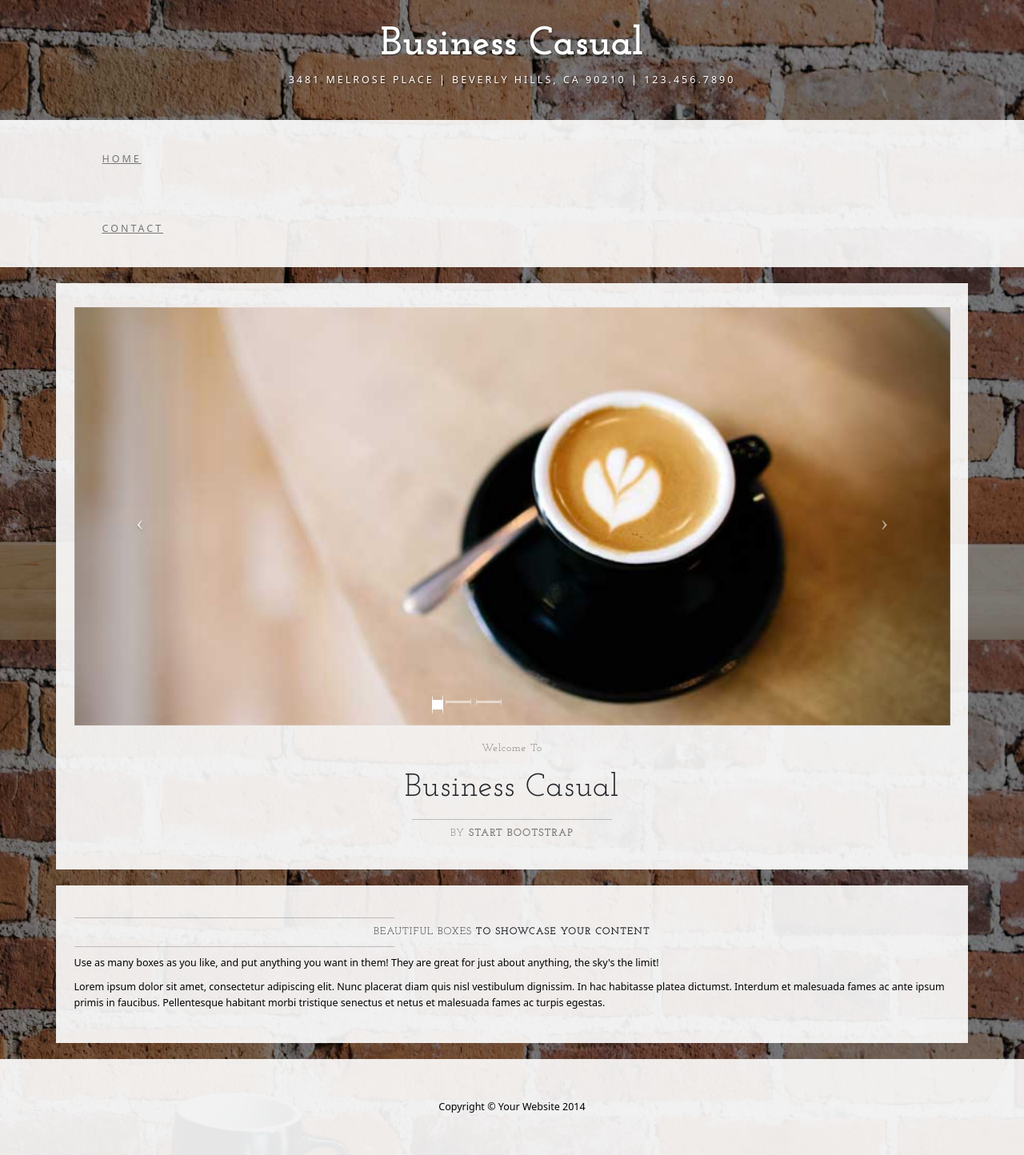
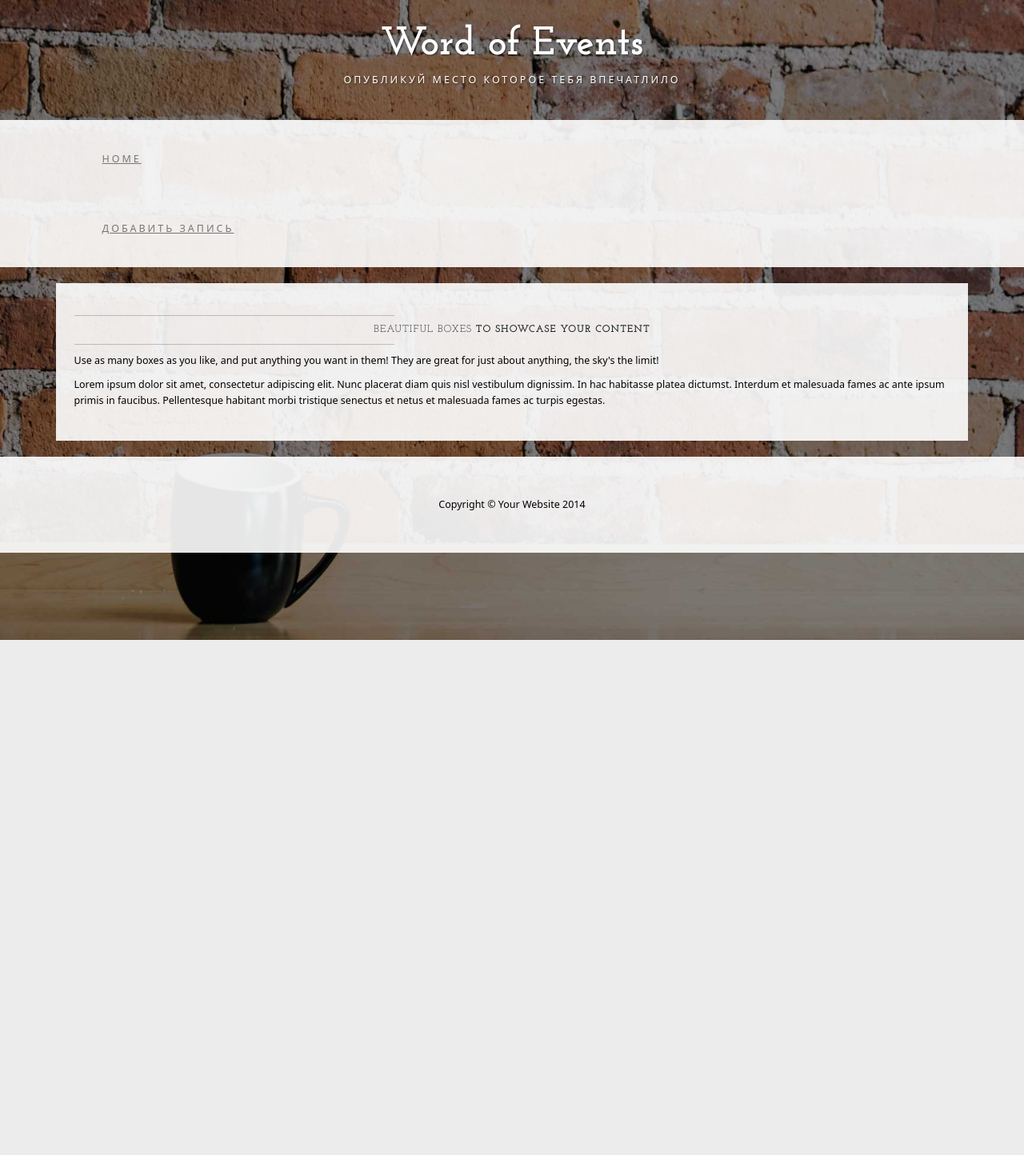
Before and after one commit to RowdyKGZ/World_of_Events, a Django app: page /posts/ in a window 1280 px wide. Shown: the whole page at 80% size. After the commit the page ends 800 px from the top, so only its background shows below. Run offline with Django 3.2, Linux system fonts and the light colour scheme; data that the repository does not hold is empty; some libraries are stand-ins or nearby versions.

Commit message:
завершил регистрацию и добавил урл до домашней страницы

```diff
--- a/posts/models.py
+++ b/posts/models.py
@@ -1,5 +1,6 @@
 from django.contrib.auth import get_user_model
 from django.db import models
+from django.urls import reverse
 from django.utils import timezone
 
 USER = get_user_model()
@@ -24,6 +25,9 @@ class Post(models.Model):
     def __str__(self):
         return self.title
 
+    def get_absolute_url(self):
+        return reverse('post_list_view')
+
 
 class Tag(models.Model):
     """Модель хэш-тегов"""
--- a/posts/urls.py
+++ b/posts/urls.py
@@ -1,8 +1,16 @@
+from django.conf import settings
 from django.urls import path, include
+from django.conf.urls.static import static
 
-from .views import PostListView, PostDetailView
+from .views import PostListView, PostDetailView, PostCreateView, PostUpdateView
 
 urlpatterns = [
     path('', PostListView.as_view(), name='post_list_view'),
+    path('create/', PostCreateView.as_view(), name='post_create_url'),
     path('<str:slug>/', PostDetailView.as_view(), name='post_detail_view'),
+    path('<int:id/edit/', PostUpdateView.as_view(), name='post_edit_view'),
 ]
+
+if settings.DEBUG:
+    urlpatterns += static(settings.STATIC_URL, document_root=settings.STATIC_ROOT)
+    urlpatterns += static(settings.MEDIA_URL, document_root=settings.MEDIA_ROOT)
--- a/posts/views.py
+++ b/posts/views.py
@@ -1,7 +1,8 @@
-from django.shortcuts import render, get_object_or_404
-from django.views.generic import ListView, DetailView
+from django.views import View
+from django.views.generic import ListView, CreateView, UpdateView, DetailView
 
-from .models import Post
+from posts.models import Post
+from posts.utils import ObjectDetailMixin
 
 
 class PostListView(ListView):
@@ -14,5 +15,18 @@ class PostListView(ListView):
 class PostDetailView(DetailView):
     """Детали постов"""
     model = Post
+    template_name = 'posts/post_detail_view.html'
     context_object_name = 'post'
-    template_name = "posts/post_detail_view.html"
+
+
+class PostCreateView(CreateView):
+    model = Post
+    template_name = 'posts/post_create_form.html'
+    context_object_name = 'post'
+    fields = ['title', 'author', 'body', 'slug', 'author', 'image']
+
+
+class PostUpdateView(UpdateView): # Новый класс
+    model = Post
+    template_name = 'post_edit_form.html'
+    fields = ['title', 'author', 'body', 'slug', 'author', 'image']
--- a/templates/base.html
+++ b/templates/base.html
@@ -10,7 +10,7 @@
     <meta name="description" content="">
     <meta name="author" content="">
 
-    <title>Business Casual - Start Bootstrap Theme</title>
+    <title>Word of Events</title>
 
     <!-- Bootstrap Core CSS -->
     <link href="{% static 'css/bootstrap.min.css' %}" rel="stylesheet">
@@ -40,8 +40,8 @@
 
 <body>
 
-    <div class="brand">Business Casual</div>
-    <div class="address-bar">3481 Melrose Place | Beverly Hills, CA 90210 | 123.456.7890</div>
+    <div class="brand">Word of Events</div>
+    <div class="address-bar">Опубликуй место которое тебя впечатлило</div>
 
     <!-- Navigation -->
     <nav class="navbar navbar-default" role="navigation">
@@ -61,10 +61,10 @@
             <div class="collapse navbar-collapse" id="bs-example-navbar-collapse-1">
                 <ul class="nav navbar-nav">
                     <li>
-                        <a href="index.html">Home</a>
+                        <a href="{% url 'post_list_view' %}">Home</a>
                     </li>
                     <li>
-                        <a href="contact.html">Contact</a>
+                        <a href="{% url 'post_create_url' %}">Добавить запись</a>
                     </li>
                 </ul>
             </div>
@@ -74,52 +74,6 @@
     </nav>
 
     <div class="container">
-
-        <div class="row">
-            <div class="box">
-                <div class="col-lg-12 text-center">
-                    <div id="carousel-example-generic" class="carousel slide">
-                        <!-- Indicators -->
-                        <ol class="carousel-indicators hidden-xs">
-                            <li data-target="#carousel-example-generic" data-slide-to="0" class="active"></li>
-                            <li data-target="#carousel-example-generic" data-slide-to="1"></li>
-                            <li data-target="#carousel-example-generic" data-slide-to="2"></li>
-                        </ol>
-
-                        <!-- Wrapper for slides -->
-                        <div class="carousel-inner">
-                            <div class="item active">
-                                <img class="img-responsive img-full" src="img/slide-1.jpg" alt="">
-                            </div>
-                            <div class="item">
-                                <img class="img-responsive img-full" src="img/slide-2.jpg" alt="">
-                            </div>
-                            <div class="item">
-                                <img class="img-responsive img-full" src="img/slide-3.jpg" alt="">
-                            </div>
-                        </div>
-
-                        <!-- Controls -->
-                        <a class="left carousel-control" href="#carousel-example-generic" data-slide="prev">
-                            <span class="icon-prev"></span>
-                        </a>
-                        <a class="right carousel-control" href="#carousel-example-generic" data-slide="next">
-                            <span class="icon-next"></span>
-                        </a>
-                    </div>
-                    <h2 class="brand-before">
-                        <small>Welcome to</small>
-                    </h2>
-                    <h1 class="brand-name">Business Casual</h1>
-                    <hr class="tagline-divider">
-                    <h2>
-                        <small>By
-                            <strong>Start Bootstrap</strong>
-                        </small>
-                    </h2>
-                </div>
-            </div>
-        </div>
 
         <div class="row">
             {% for post in posts %}
--- a/templates/posts/post_detail_view.html
+++ b/templates/posts/post_detail_view.html
@@ -3,7 +3,7 @@
     {% block detail %}
         <div class="btn-group" role="group" aria-label="Basic mixed styles example" id="crud">
           <button type="button" class="btn btn-danger">Удалить пост</button>
-          <button type="button" class="btn btn-success">Изменить пост</button>
+            <a href="{% url 'post_edit_view' post.id %}"><button type="button" class="btn btn-success">Изменить пост</button></a>
         </div>
             <img class="img-responsive img-border img-left" src="{{ post.image.url }}" alt="img">
             <p>{{ post.title }}</p>
```
Also changed, not shown: posts/forms.py (added, +24 -0 lines), posts/utils.py (added, +13 -0 lines), templates/posts/post_create_form.html (added, +10 -0 lines), templates/posts/post_edit_form.html (added, +10 -0 lines). Lines whose indentation alone changed are shown as unchanged.
